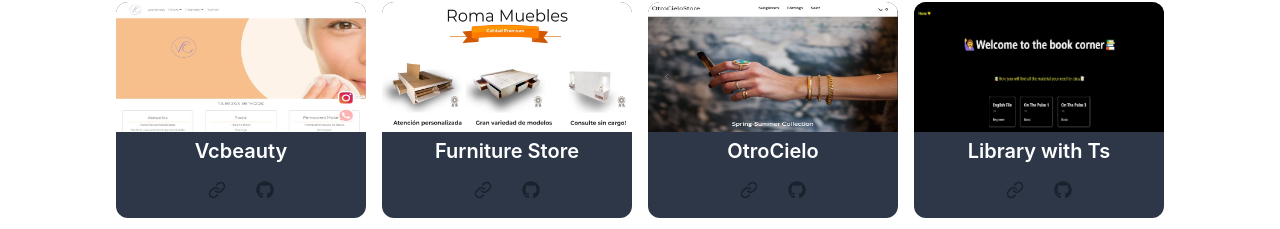
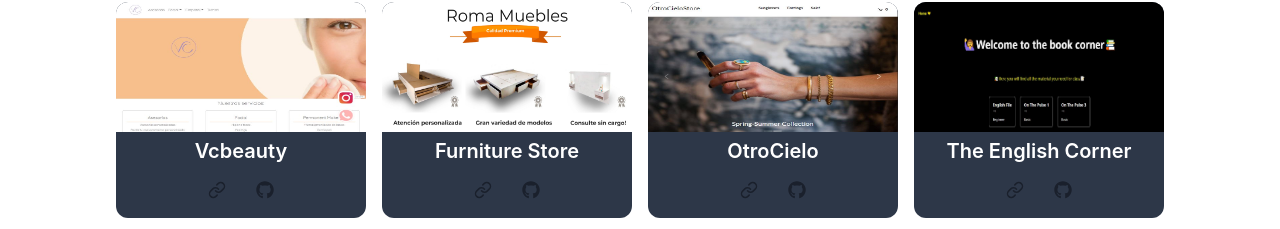
Before and after one commit to DanMartinez01/Portfolio-with-Chakra-IU, a React (Create React App) app: page / in a window 1280 px wide. Shown: the part 1013-1242 px from the top of the page. Built offline with nearby package versions, Linux system fonts and the light colour scheme.

Commit message:
change project links

```diff
--- a/src/components/Profile.js
+++ b/src/components/Profile.js
@@ -128,14 +128,14 @@
                         <Image src={BookCorner} width="250px" height="130px" />
                         <Stack align="baseline" alignItems="center">
                             <Box textAlign="center" p="1" align="baseline" >
-                                <Link href="https://thebookcorner.vercel.app/" isExternal
+                                <Link href="https://theenglishcorner.vercel.app/" isExternal
                                     color="white" fontSize="xl"
                                     fontWeight="semibold" textDecoration="none"
                                 >
-                                    Library with Ts
+                                    The English Corner
                                 </Link>
                                 <br />
-                                <Link href="https://thebookcorner.vercel.app/" isExternal>
+                                <Link href="https://theenglishcorner.vercel.app/" isExternal>
                                     <IconButton
                                         bgColor="inherit"
                                         aria-label='Link'
```
